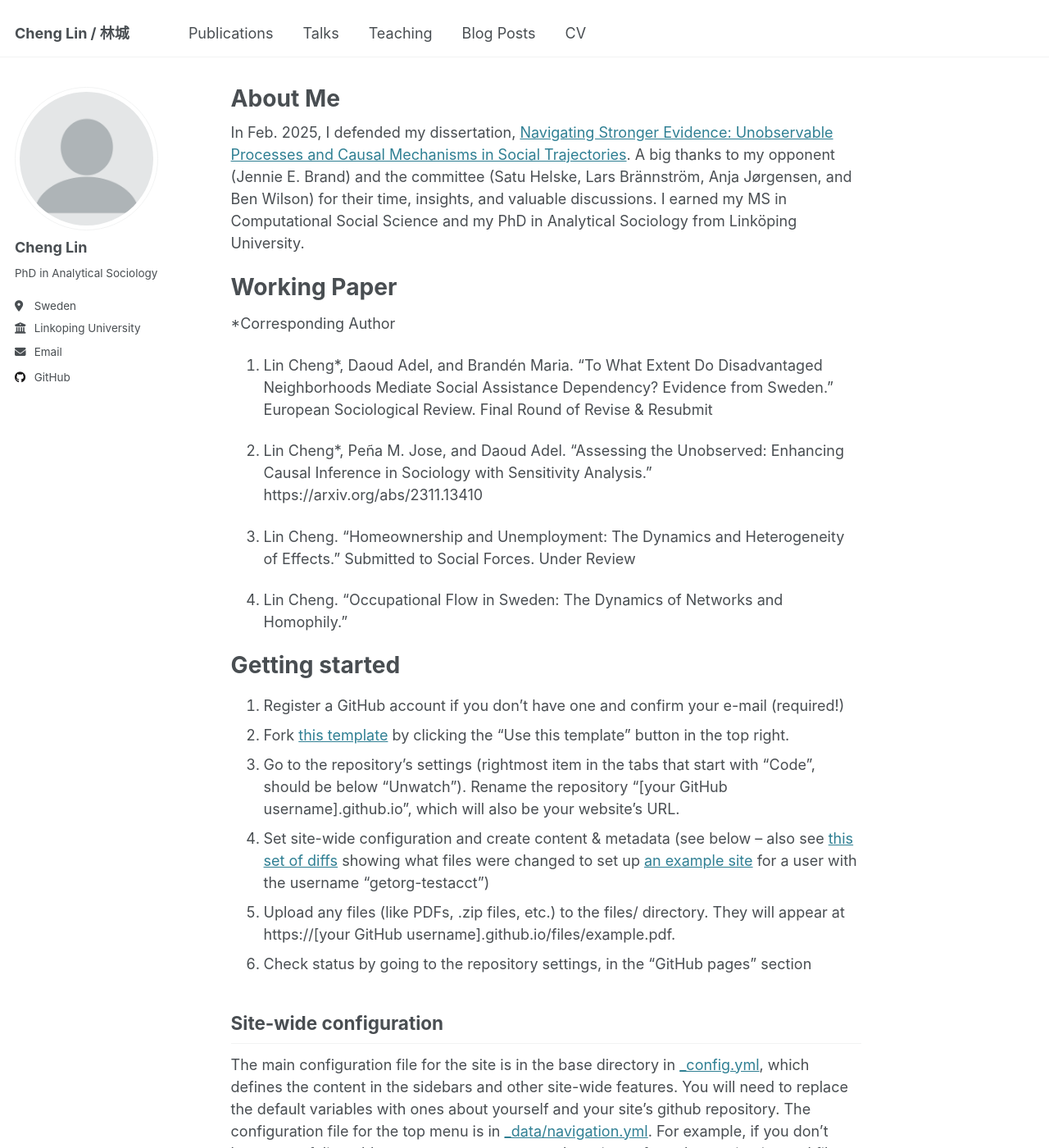
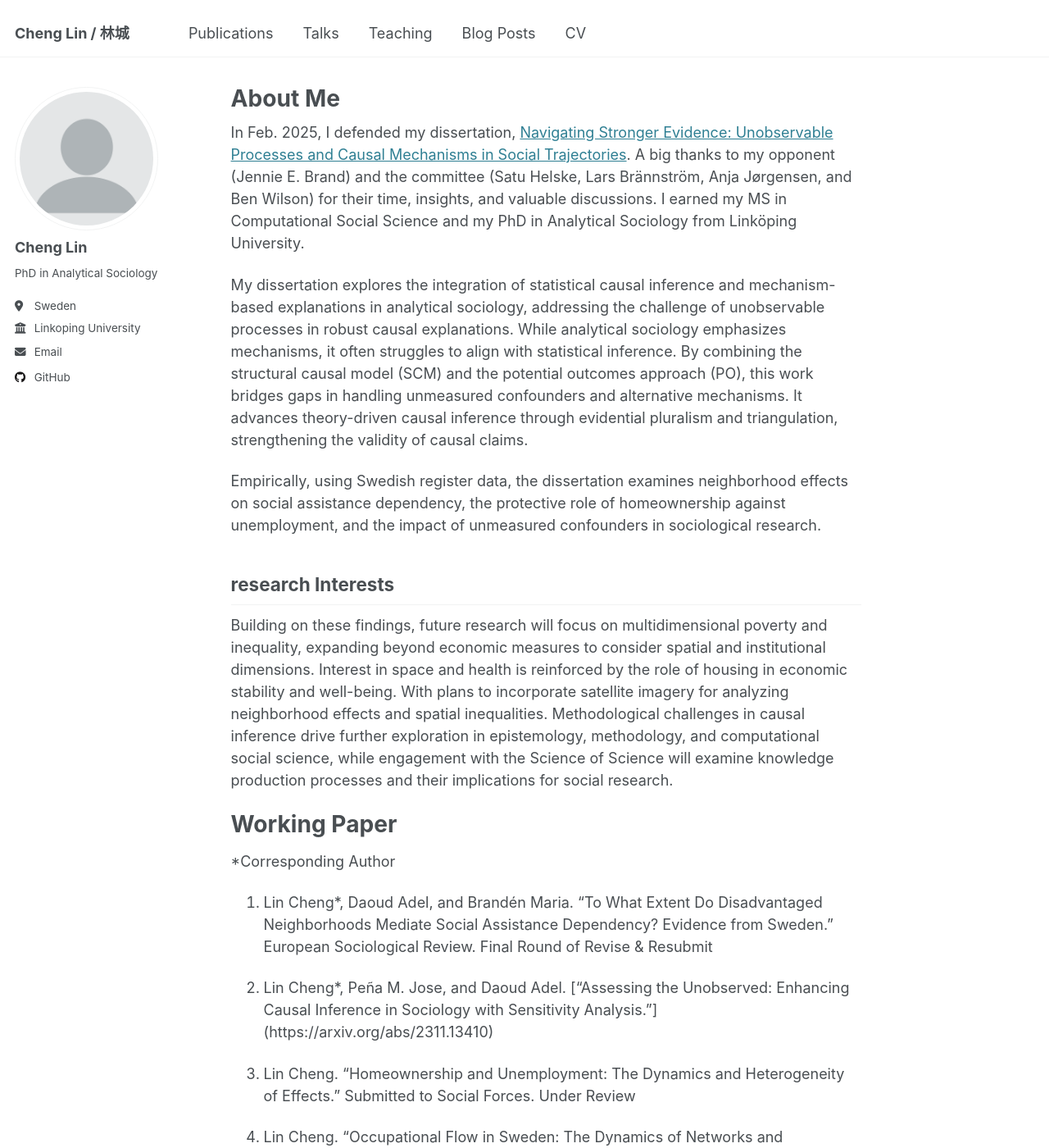
Before and after one commit to cheli79/cheli79.github.io, a Jekyll site: the page built from _pages/about.md, in a window 1280 px wide and 1400 px high. Shown: the whole window at 82% size. Built offline with Jekyll 4.4.1, drawn with Linux system fonts in a browser that asks for light colours; some of the changed text lies outside the part shown.

Commit message:
Update about.md

```diff
--- a/_pages/about.md
+++ b/_pages/about.md
@@ -8,6 +8,13 @@ redirect_from:
 ---
 In Feb. 2025, I defended my dissertation, [Navigating Stronger Evidence: Unobservable Processes and Causal Mechanisms in Social Trajectories](10.3384/9789180759731). A big thanks to my opponent (Jennie E. Brand) and the committee (Satu Helske, Lars Brännström, Anja Jørgensen, and Ben Wilson) for their time, insights, and valuable discussions. I earned my MS in Computational Social Science and my PhD in Analytical Sociology from Linköping University.
 
+My dissertation explores the integration of statistical causal inference and mechanism-based explanations in analytical sociology, addressing the challenge of unobservable processes in robust causal explanations. While analytical sociology emphasizes mechanisms, it often struggles to align with statistical inference. By combining the structural causal model (SCM) and the potential outcomes approach (PO), this work bridges gaps in handling unmeasured confounders and alternative mechanisms. It advances theory-driven causal inference through evidential pluralism and triangulation, strengthening the validity of causal claims.
+
+Empirically, using Swedish register data, the dissertation examines neighborhood effects on social assistance dependency, the protective role of homeownership against unemployment, and the impact of unmeasured confounders in sociological research.
+
+research Interests
+------
+Building on these findings, future research will focus on multidimensional poverty and inequality, expanding beyond economic measures to consider spatial and institutional dimensions. Interest in space and health is reinforced by the role of housing in economic stability and well-being. With plans to incorporate satellite imagery for analyzing neighborhood effects and spatial inequalities. Methodological challenges in causal inference drive further exploration in epistemology, methodology, and computational social science, while engagement with the Science of Science will examine knowledge production processes and their implications for social research.
 
 
 Working Paper
@@ -16,42 +23,12 @@ Working Paper
 
 1. Lin Cheng*, Daoud Adel, and Brandén Maria. “To What Extent Do Disadvantaged Neighborhoods Mediate Social Assistance Dependency? Evidence from Sweden.” European Sociological Review. Final Round of Revise & Resubmit
 
-2. Lin Cheng*, Peña M. Jose, and Daoud Adel. “Assessing the Unobserved: Enhancing Causal Inference in Sociology with Sensitivity Analysis.” https://arxiv.org/abs/2311.13410
+2. Lin Cheng*, Peña M. Jose, and Daoud Adel. [“Assessing the Unobserved: Enhancing Causal Inference in Sociology with Sensitivity Analysis.”] (https://arxiv.org/abs/2311.13410)
 
 3. Lin Cheng. “Homeownership and Unemployment: The Dynamics and Heterogeneity of Effects.” Submitted to Social Forces. Under Review
 
 4. Lin Cheng. “Occupational Flow in Sweden: The Dynamics of Networks and Homophily.”
 
 
-Getting started
+News
 ======
-1. Register a GitHub account if you don't have one and confirm your e-mail (required!)
-1. Fork [this template](https://github.com/academicpages/academicpages.github.io) by clicking the "Use this template" button in the top right.
-1. Go to the repository's settings (rightmost item in the tabs that start with "Code", should be below "Unwatch"). Rename the repository "[your GitHub username].github.io", which will also be your website's URL.
-1. Set site-wide configuration and create content & metadata (see below -- also see [this set of diffs](http://archive.is/3TPas) showing what files were changed to set up [an example site](https://getorg-testacct.github.io) for a user with the username "getorg-testacct")
-1. Upload any files (like PDFs, .zip files, etc.) to the files/ directory. They will appear at https://[your GitHub username].github.io/files/example.pdf.
-1. Check status by going to the repository settings, in the "GitHub pages" section
-
-Site-wide configuration
-------
-The main configuration file for the site is in the base directory in [_config.yml](https://github.com/academicpages/academicpages.github.io/blob/master/_config.yml), which defines the content in the sidebars and other site-wide features. You will need to replace the default variables with ones about yourself and your site's github repository. The configuration file for the top menu is in [_data/navigation.yml](https://github.com/academicpages/academicpages.github.io/blob/master/_data/navigation.yml). For example, if you don't have a portfolio or blog posts, you can remove those items from that navigation.yml file to remove them from the header.
-
-Create content & metadata
-------
-For site content, there is one markdown file for each type of content, which are stored in directories like _publications, _talks, _posts, _teaching, or _pages. For example, each talk is a markdown file in the [_talks directory](https://github.com/academicpages/academicpages.github.io/tree/master/_talks). At the top of each markdown file is structured data in YAML about the talk, which the theme will parse to do lots of cool stuff. The same structured data about a talk is used to generate the list of talks on the [Talks page](https://academicpages.github.io/talks), each [individual page](https://academicpages.github.io/talks/2012-03-01-talk-1) for specific talks, the talks section for the [CV page](https://academicpages.github.io/cv), and the [map of places you've given a talk](https://academicpages.github.io/talkmap.html) (if you run this [python file](https://github.com/academicpages/academicpages.github.io/blob/master/talkmap.py) or [Jupyter notebook](https://github.com/academicpages/academicpages.github.io/blob/master/talkmap.ipynb), which creates the HTML for the map based on the contents of the _talks directory).
-
-**Markdown generator**
-
-The repository includes [a set of Jupyter notebooks](https://github.com/academicpages/academicpages.github.io/tree/master/markdown_generator
-) that converts a CSV containing structured data about talks or presentations into individual markdown files that will be properly formatted for the Academic Pages template. The sample CSVs in that directory are the ones I used to create my own personal website at stuartgeiger.com. My usual workflow is that I keep a spreadsheet of my publications and talks, then run the code in these notebooks to generate the markdown files, then commit and push them to the GitHub repository.
-
-How to edit your site's GitHub repository
-------
-Many people use a git client to create files on their local computer and then push them to GitHub's servers. If you are not familiar with git, you can directly edit these configuration and markdown files directly in the github.com interface. Navigate to a file (like [this one](https://github.com/academicpages/academicpages.github.io/blob/master/_talks/2012-03-01-talk-1.md) and click the pencil icon in the top right of the content preview (to the right of the "Raw | Blame | History" buttons). You can delete a file by clicking the trashcan icon to the right of the pencil icon. You can also create new files or upload files by navigating to a directory and clicking the "Create new file" or "Upload files" buttons.
-
-Example: editing a markdown file for a talk
-![Editing a markdown file for a talk](/images/editing-talk.png)
-
-For more info
-------
-More info about configuring Academic Pages can be found in [the guide](https://academicpages.github.io/markdown/), the [growing wiki](https://github.com/academicpages/academicpages.github.io/wiki), and you can always [ask a question on GitHub](https://github.com/academicpages/academicpages.github.io/discussions). The [guides for the Minimal Mistakes theme](https://mmistakes.github.io/minimal-mistakes/docs/configuration/) (which this theme was forked from) might also be helpful.
```
